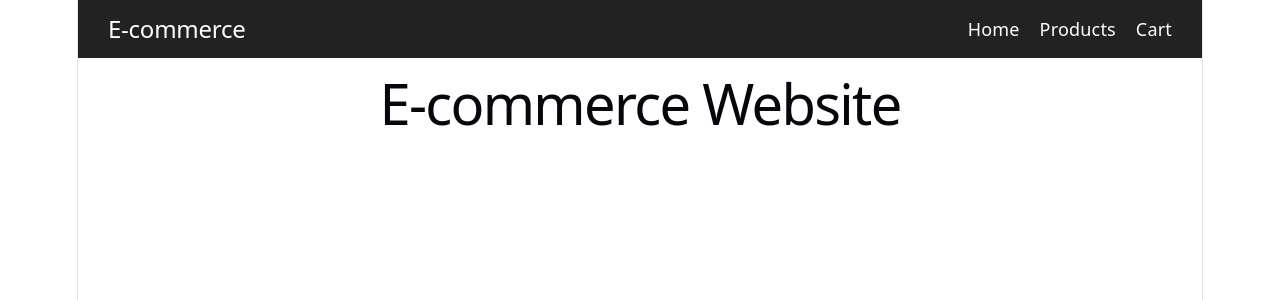
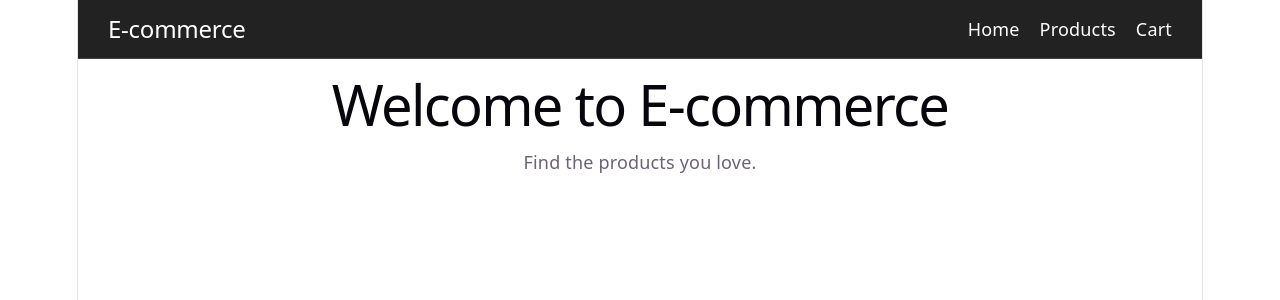
Before and after one commit to abhi12012/e-commerce-react, a React (Vite) app: page / in a window 1280 px wide. Shown: the top 300 px of the page. Built offline with nearby package versions, Linux system fonts and the light colour scheme.

Commit message:
Add Hero component

```diff
--- a/src/App.css
+++ b/src/App.css
@@ -4,7 +4,9 @@
   align-items: center;
   background-color: #222;
   padding: 15px 30px;
+  border-bottom: 1px solid #444;
 }
+
 
 .navbar ul {
   list-style: none;
--- a/src/App.jsx
+++ b/src/App.jsx
@@ -1,17 +1,17 @@
 import Navbar from './components/Navbar'
 import './App.css'
+import Hero from './components/Hero'
 
 function App() {
   return (
     <>
-
       <Navbar />
 
+<main>
+  <Hero />
+</main>
+    </>
 
-      <h1>E-commerce Website</h1>
-
-    </>
   )
 }
-
 export default App
--- /dev/null
+++ b/src/components/Hero.jsx
@@ -0,0 +1,10 @@
+function Hero() {
+  return (
+    <section>
+      <h1>Welcome to E-commerce</h1>
+      <p>Find the products you love.</p>
+    </section>
+  )
+}
+
+export default Hero
```
